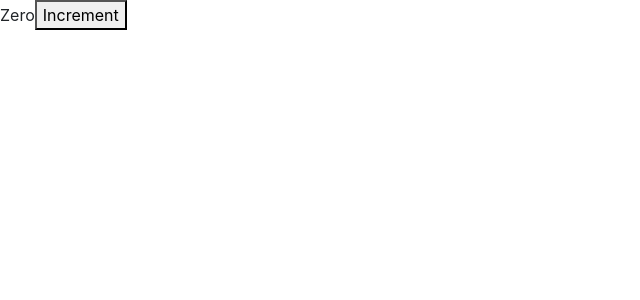
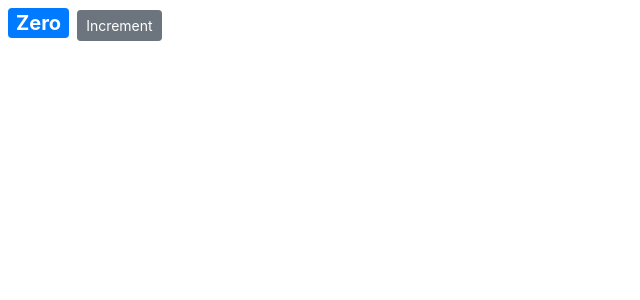
Before and after one commit to karyaTio/react-shopping-list-by-Programming-with-Mosh, a React (Create React App) app: page / in a window 1280 px wide. Shown: the top 300 px of the page, without its empty margins (0-640 px from the left). Built offline with nearby package versions, Linux system fonts and the light colour scheme.

Commit message:
Setting Attributes

```diff
--- a/src/components/counter.jsx
+++ b/src/components/counter.jsx
@@ -9,8 +9,11 @@ class Counter extends Component {
     return (
       // React.Fragment can be use if this component not returning parent E.g. div
       <div>
-        <span>{this.formatCount()}</span>
-        <button>Increment</button>
+        <span style={{ fontSize: 20 }} className="badge badge-primary m-2">
+          {this.formatCount()}
+        </span>
+
+        <button className="btn btn-secondary btn-sm">Increment</button>
       </div>
     );
   }
```
